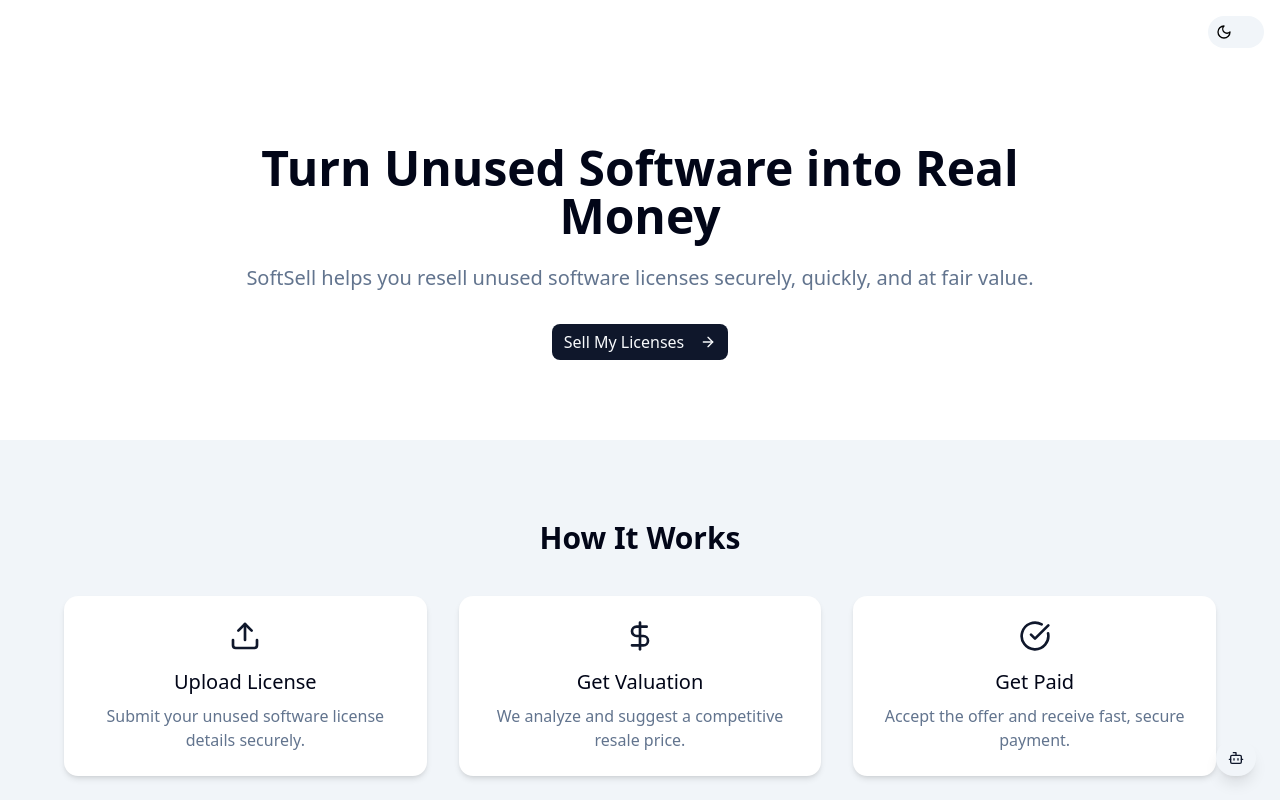
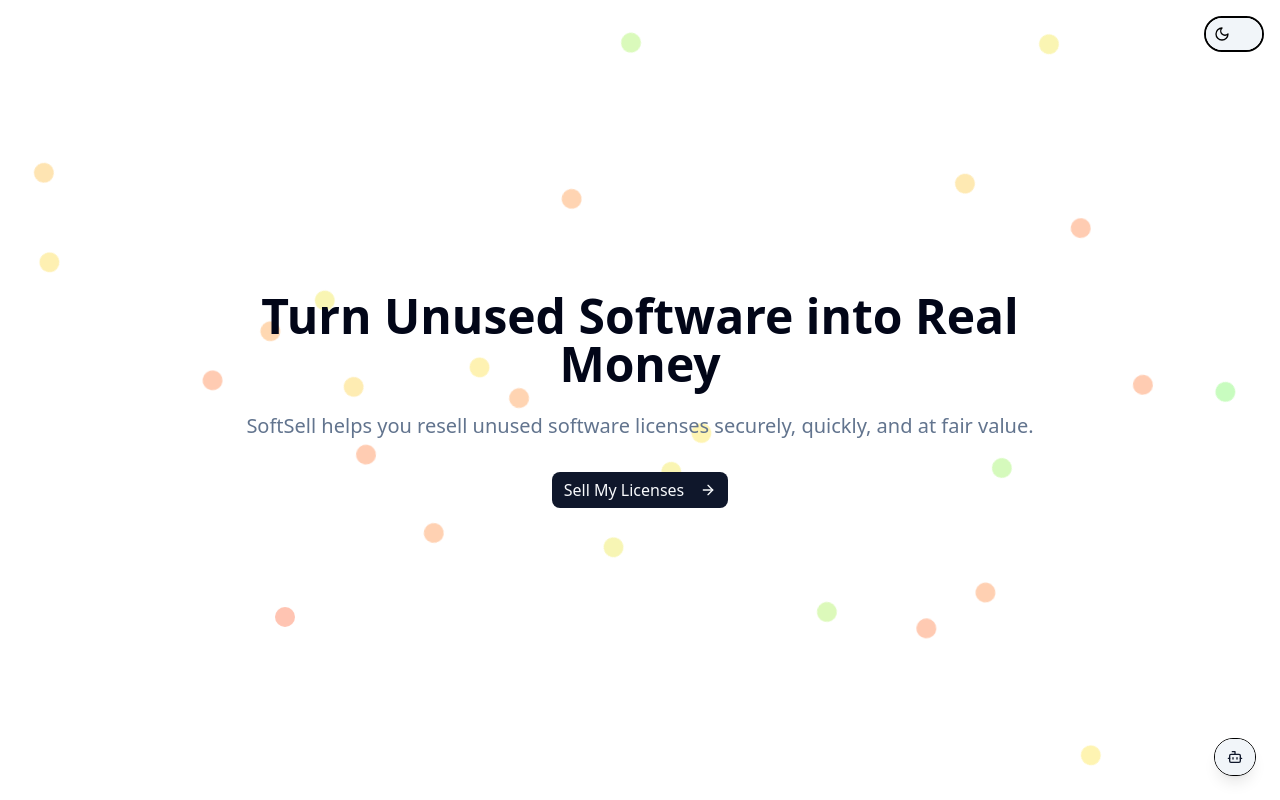
Before and after one commit to Nialled69/SoftSell, a Next.js app: page / in a window 1280 px wide. Shown: the top 800 px of the page. Built offline with nearby package versions, Linux system fonts and the light colour scheme.

Commit message:
added hero section animation

```diff
--- a/src/app/components/Herosection.tsx
+++ b/src/app/components/Herosection.tsx
@@ -1,12 +1,49 @@
 'use client'
 
+import { useEffect, useState } from "react"
 import { Button } from "@/components/ui/button"
 import { ArrowRight } from "lucide-react"
+import React from "react"
 
 export default function HeroSection() {
+  const [spans, setSpans] = useState<React.ReactNode[]>([])
+
+  useEffect(() => {
+    const count = 50
+    const elements = []
+
+    for (let i = 0; i < count; i++) {
+      const style: React.CSSProperties = {
+        top: `${Math.random() * 100}%`,
+        left: `${Math.random() * 100}%`,
+        animationDuration: `${10 + Math.random() * 10}s`,
+        animationDelay: `${Math.random() * 10}s`,
+      }
+
+      elements.push(
+        <span
+          key={i}
+          className="absolute bottom-[-150px] w-[20px] h-[20px] rounded-full animate-move opacity-30"
+          style={style}
+        />
+      )
+    }
+
+    setSpans(elements)
+  }, [])
+
   return (
-    <section className="w-full bg-background py-20 text-center px-6 sm:px-10 lg:px-20">
-      <div className="max-w-4xl mx-auto">
+    <section className="relative w-full h-screen bg-background overflow-hidden px-6 sm:px-10 lg:px-20 flex items-center">
+      {/* Background layer behind content */}
+      <div
+        className="absolute top-0 left-0 w-full h-full z-0 pointer-events-none"
+        style={{ overflow: "hidden" }}
+      >
+        {spans}
+      </div>
+
+      {/* Foreground content with higher z-index */}
+      <div className="relative z-10 max-w-4xl mx-auto text-center">
         <h1 className="text-4xl sm:text-5xl font-bold mb-6 text-foreground">
           Turn Unused Software into Real Money
         </h1>
--- a/src/app/globals.css
+++ b/src/app/globals.css
@@ -120,3 +120,30 @@
     @apply bg-background text-foreground;
   }
 }
+
+@keyframes move {
+  0% {
+    transform: translate(0, 0) rotate(0deg);
+    background-color: #ff3c00; /* Starting color */
+  }
+  25% {
+    transform: translate(30px, -50px) rotate(45deg);
+    background-color: #fcdc00; /* Second color */
+  }
+  50% {
+    transform: translate(-20px, 20px) rotate(180deg);
+    background-color: #00ff3c; /* Third color */
+  }
+  75% {
+    transform: translate(40px, 10px) rotate(270deg);
+    background-color: #00c5ff; /* Fourth color */
+  }
+  100% {
+    transform: translate(0, 0) rotate(360deg);
+    background-color: #ff00f0; /* Final color */
+  }
+}
+
+.animate-move {
+  animation: move 15s ease-in-out infinite;
+}
--- a/src/app/page.tsx
+++ b/src/app/page.tsx
@@ -8,7 +8,7 @@
 import Contact from "./components/Contact"
 import { Dialog, DialogContent, DialogHeader, DialogTitle } from "@/components/ui/dialog"
 import { Button } from "@/components/ui/button"
-import { Input } from "@/components/ui/input"
+// import { Input } from "@/components/ui/input"
 import { Textarea } from "@/components/ui/textarea"
 import {motion} from "framer-motion"
 import { Sun, Moon, Bot, Send } from "lucide-react"
@@ -75,7 +75,8 @@
 
   return (
     <main className="min-h-screen bg-background text-foreground">
-      <div className="w-full flex justify-end p-4">
+      <div className="fixed top-4 right-4 z-50">
+        <div className="rounded-full border-2 border-black dark:border-white">
           <button
             onClick={toggleTheme}
             className={`w-14 h-8 bg-muted rounded-full p-1 flex items-center transition-colors ${
@@ -96,6 +97,7 @@
               )}
             </motion.div>
           </button>
+        </div>
       </div>
       <motion.div
         initial={{ opacity: 0, y: 20 }}
@@ -136,12 +138,14 @@
       >
         <Contact />
       </motion.div>
+
       <motion.div
         initial={{ opacity: 0, y: 50 }}
         animate={{ opacity: 1, y: 0 }}
         transition={{ delay: 1 }}
         className="fixed bottom-6 right-6 z-50"
       >
+        <div className="rounded-full border border-black dark:border-white inline-block">
           <Button
             onClick={() => setOpen(true)}
             variant="secondary"
@@ -149,6 +153,7 @@
           >
             <Bot className="h-5 w-5" />
           </Button>
+        </div>
       </motion.div>
 
       <Dialog open={open} onOpenChange={setOpen}>
```
Lines whose indentation alone changed are shown as unchanged.
